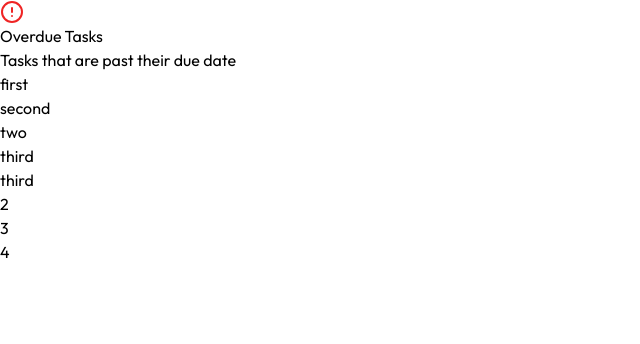
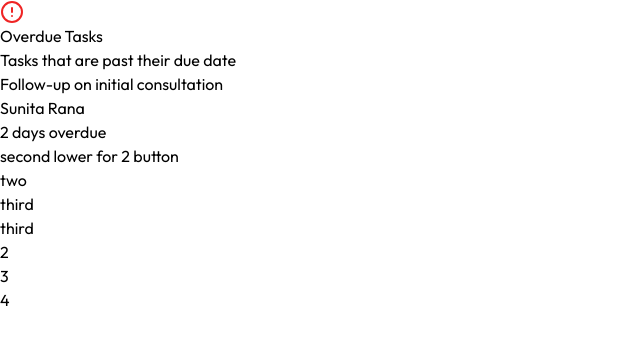
Before and after one commit to Groot-001/Current_Project, a React (Vite) app: page / in a window 1280 px wide. Shown: the top 344 px of the page, without its empty margins (0-640 px from the left). Built offline with nearby package versions, Linux system fonts and the light colour scheme.

Commit message:
Button added

```diff
--- a/src/components/TasksOverview.tsx
+++ b/src/components/TasksOverview.tsx
@@ -4,12 +4,12 @@ const TasksOverview = () => {
   return (
     <>
       {/* Main Container */}
-      <div className="flex flex-col rounded-t-[10px] gap-6">
+      <div className="max-w-xs rounded-t-[10px]">
         {/* Overdue Tasks */}
         <div className="flex flex-col rounded-[10px] border-[0.8px] bg-[#FFFFFF] shadow-[0_0_16px_-1px_rgba(22, 22, 22, 0.04)]">
           {/* The rgba value is the arbitary value in the shadow */}
 
-          {/* First Sub Container */}
+          {/* First Sub Container of first container*/}
           <div className="px-6 pt-6 pb-4 flex flex-col gap-1">
             <div className="flex gap-2 items-center">
               <img
@@ -29,13 +29,42 @@ const TasksOverview = () => {
             </div>
           </div>
 
-          {/* Second sub container */}
+          {/* Second sub container of 1st container*/}
           <div className="flex flex-col gap-3 p-4">
-            {/* first box of second container */}
-            <div className="bg-[#F6EBF23D] border-[#FFF1EF] border-[0.8px] rounded-[10px] p-4 flex flex-col gap-3">
-              <div>first</div>
-              <div>second</div>
+            {/* first box of 2nd cont of 1st cont*/}
+            <div className="flex flex-col bg-[#F6EBF23D] border-[#FFF1EF] border-[0.8px] rounded-[10px] p-4 gap-3">
+              {/* inner cont for text / Main div / upper one */}
+              <div className="flex justify-between pr-0 items-start">
+                {/* upper one for wrapping those 2 text box vertically / left one */}
+                <div className="flex flex-col gap-1">
+                  <div>
+                    <span className="text-[#3B3B3B] font-light text-sm tracking-normal">
+                      Follow-up on initial consultation
+                    </span>
+                  </div>
+
+                  {/* lower line text / 2nd line */}
+                  <div>
+                    <span className="text-[#FF6F61] font-normal text-sm tracking-normal">
+                      Sunita Rana
+                    </span>
+                  </div>
+                </div>
+
+                {/* text for in top corner / Right one */}
+                <div className="px-2 pt-[2px] pb-1 bg-[#FFD2CE] rounded-full">
+                  <span className="text-[#B00020] font-light text-[10px] leading-[16px] tracking-normal whitespace-nowrap">
+                    2 days overdue
+                  </span>
+                </div>
+              </div>
+
+              {/* lower container for 2 buttons*/}
+              <div>
+                <span>second lower for 2 button</span>
+              </div>
             </div>
+
             <div>two</div>
             <div>third</div>
           </div>
```
